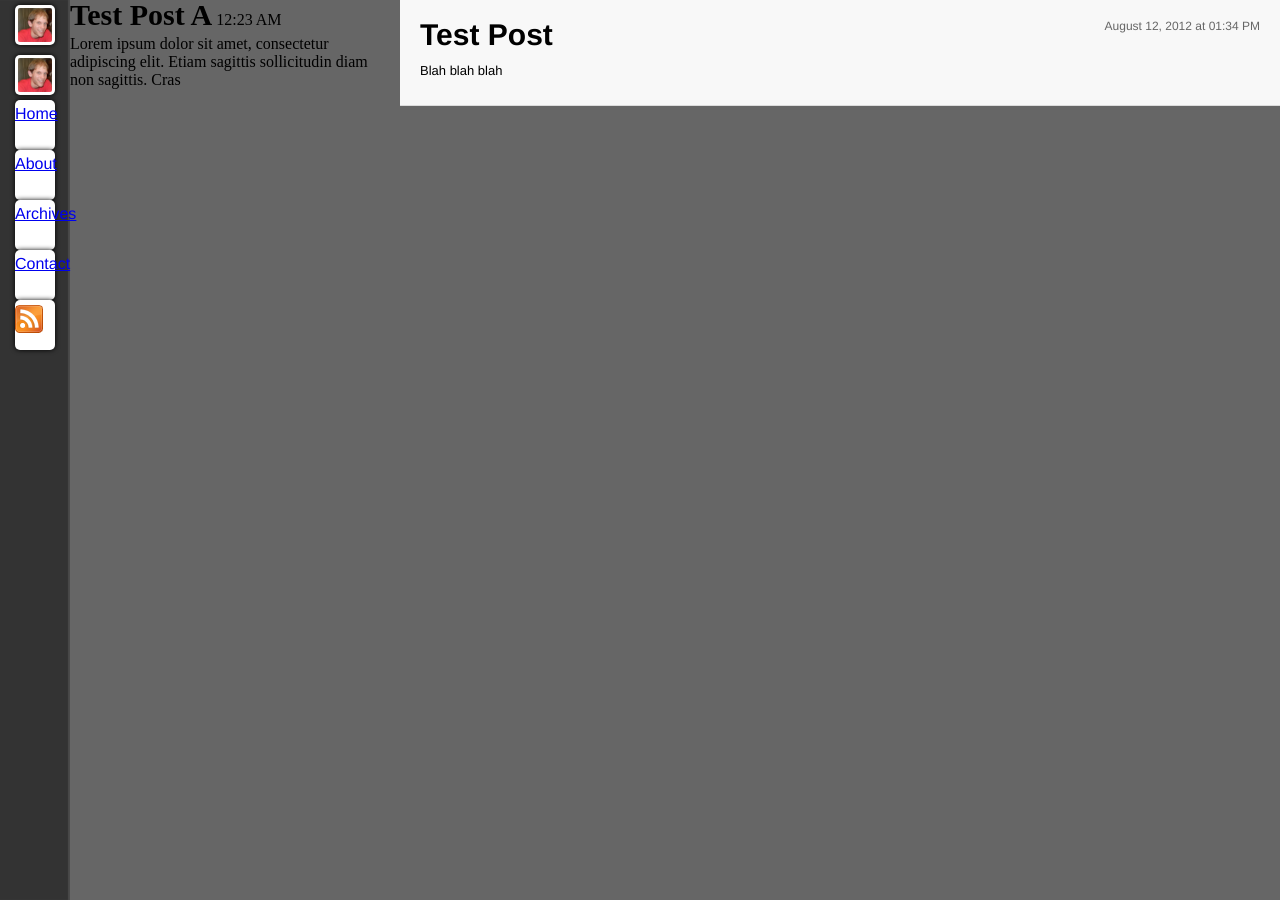
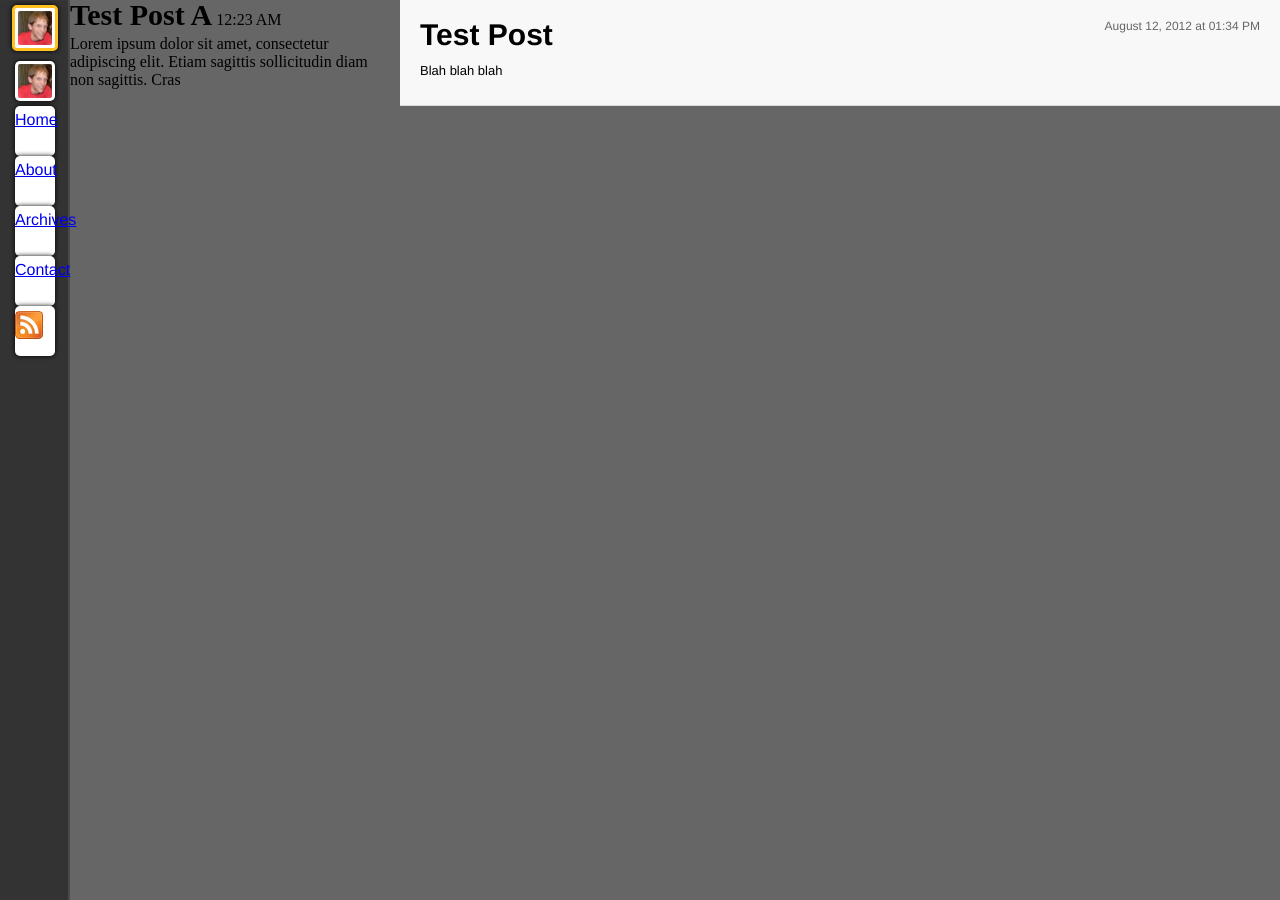
Before and after one commit to Tanner/Blog, a Jekyll site: the page built from _posts/2012-01-09-test-post.markdown, in a window 1280 px wide. Built offline with Jekyll 4.4.1, drawn with Linux system fonts in a browser that asks for light colours; Markdown is read by kramdown in place of the engine named in the settings.

Commit message:
Fix selected.

```diff
--- a/_layouts/default.html
+++ b/_layouts/default.html
@@ -16,7 +16,7 @@
 	<div id="sidebar">
 		<ul>
 			<li>
-				<div class="icon">
+				<div class="selected icon">
 					<div class="inner-icon" id="avatar">
 					</div>
 				</div>
--- a/css/style.css
+++ b/css/style.css
@@ -59,6 +59,8 @@ img {
 }
 
 #sidebar .selected {
+	margin: 0 12px;
+
 	border: solid #ffc11f 3px;
 
 	-webkit-box-shadow: 0px 0px 5px #000;
```
